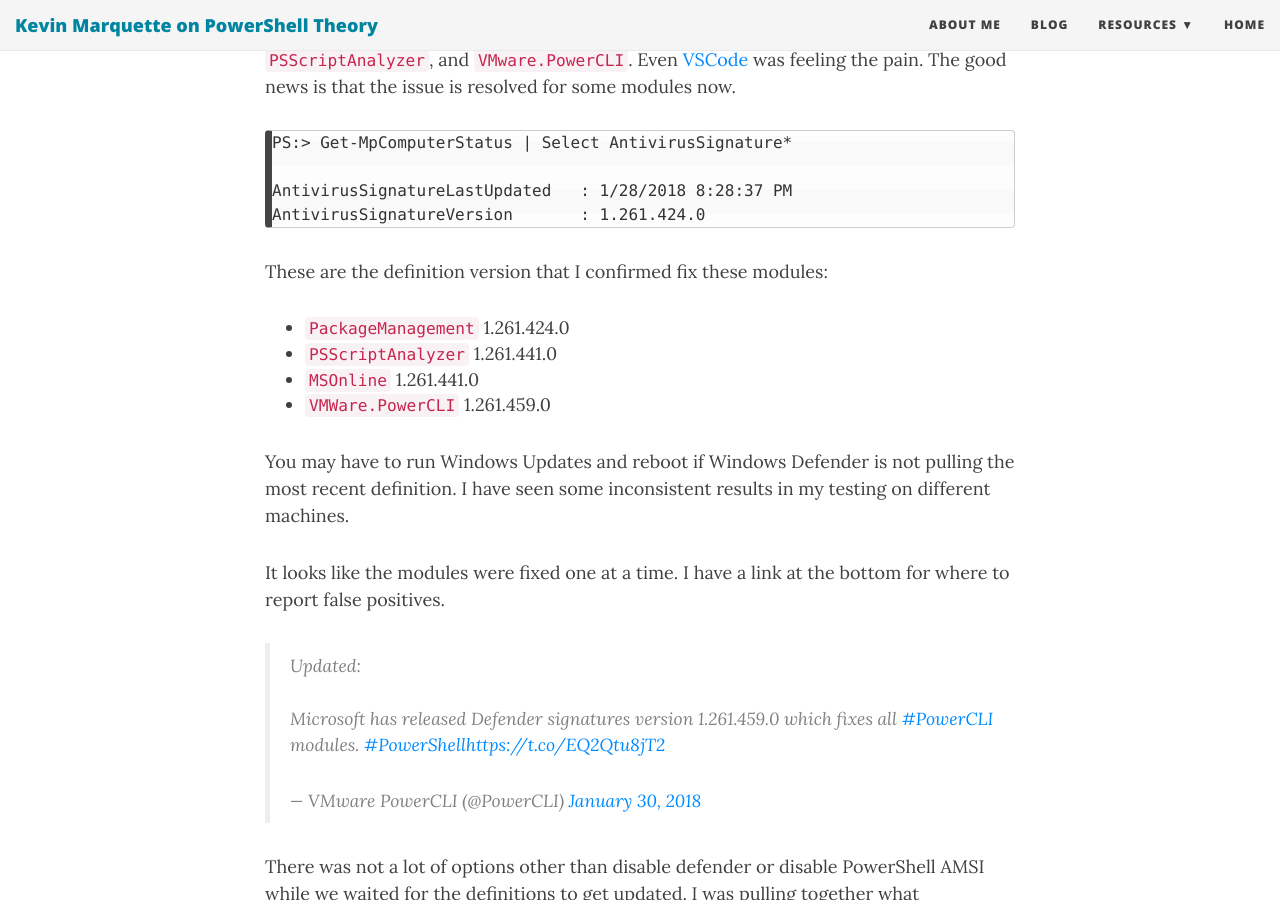
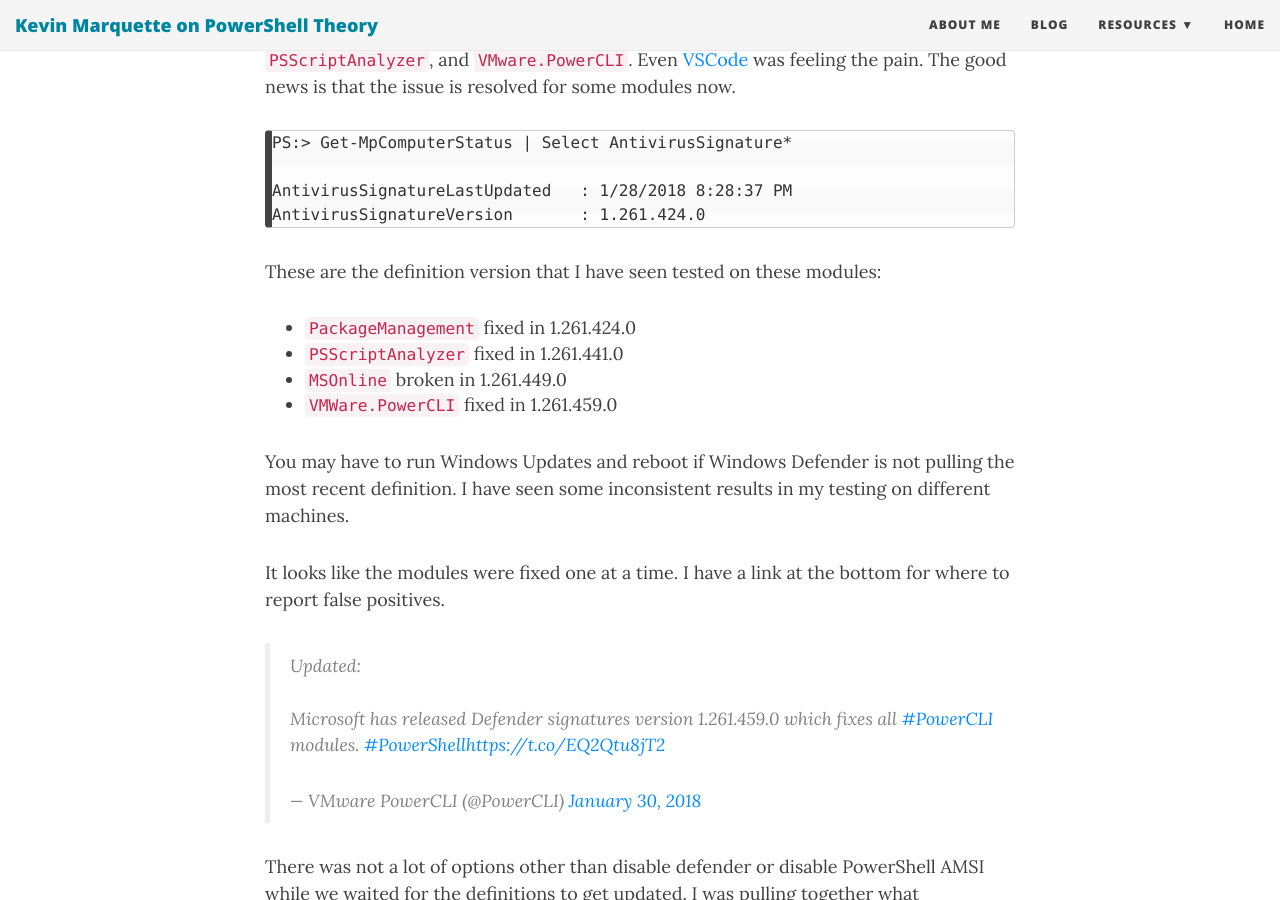
Before and after one commit to KevinMarquette/kevinmarquette.github.io, a Jekyll site: the page built from _posts/2018-01-28-Powershell-windows-defender-peasceto-powershell.md, in a window 1280 px wide and 900 px high, scrolled down 416 px. Built offline with Jekyll 4.4.1, drawn with Linux system fonts in a browser that asks for light colours; nearby versions of some CDN libraries; comment, search, counter and statistics services are not loaded.

Commit message:
update fix version details

```diff
--- a/_posts/2018-01-28-Powershell-windows-defender-peasceto-powershell.md
+++ b/_posts/2018-01-28-Powershell-windows-defender-peasceto-powershell.md
@@ -14,13 +14,12 @@
     AntivirusSignatureLastUpdated   : 1/28/2018 8:28:37 PM
     AntivirusSignatureVersion       : 1.261.424.0
 
-These are the definition version that I confirmed fix these modules:
+These are the definition version that I have seen tested on these modules:
 
-* `PackageManagement` 1.261.424.0
-* `PSScriptAnalyzer` 1.261.441.0
-* `MSOnline` 1.261.441.0
-* `VMWare.PowerCLI`  1.261.459.0
-
+* `PackageManagement` fixed in 1.261.424.0
+* `PSScriptAnalyzer` fixed in 1.261.441.0
+* `MSOnline` broken in 1.261.449.0
+* `VMWare.PowerCLI`  fixed in 1.261.459.0
 
 
 You may have to run Windows Updates and reboot if Windows Defender is not pulling the most recent definition. I have seen some inconsistent results in my testing on different machines.
```
